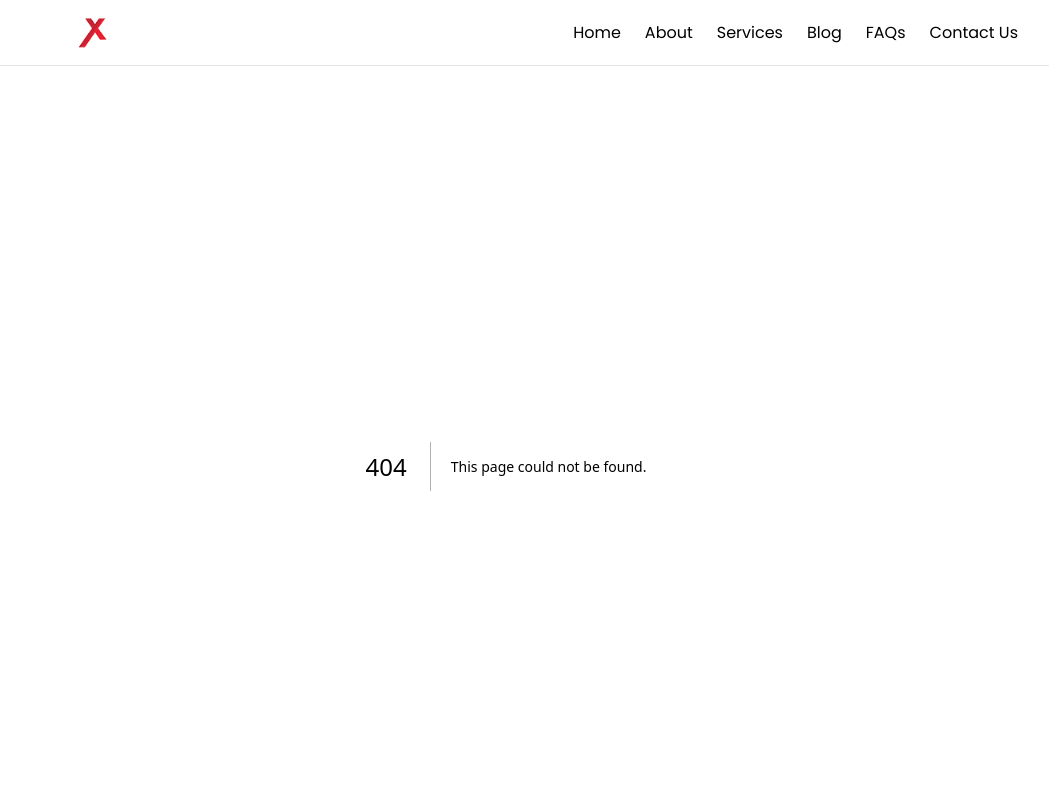
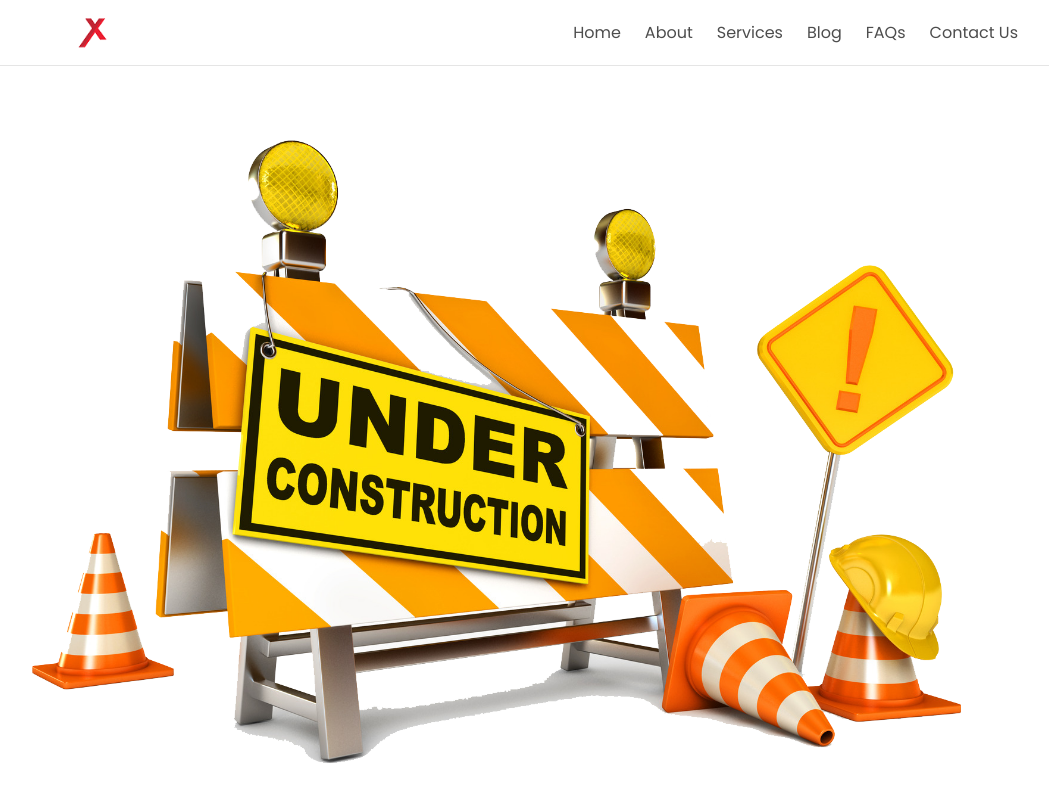
Before and after one commit to ze-ahmed-x/WD-Tradex, a Next.js app: page /register in a window 1280 px wide. Before the commit this address had no page. Shown: the top 800 px of the page, without its empty margins (134-1183 px from the left). Built offline with nearby package versions, Linux system fonts and the light colour scheme.

Commit message:
Complete app v1

```diff
--- a/app/about/page.tsx
+++ b/app/about/page.tsx
@@ -4,7 +4,7 @@ import React from 'react'
 
 const page = () => {
   return (
-    <section className='custom_container mt-10'>
+    <section className='custom_container mt-10 min-h-screen'>
 
     <ImageTextSec imgSrc= {aboutUs.image} imgAlt= { aboutUs.imageAlt } text={aboutUs.text} title= {aboutUs.title} />
     </section>
--- /dev/null
+++ b/app/register/page.tsx
@@ -0,0 +1,15 @@
+import { underConstructionImage } from '@/public'
+import Image from 'next/image'
+import React from 'react'
+
+const page = () => {
+  return (
+    <section className='custom_container mt-10 min-h-screen'>
+        <div className='flex items-start justify-center'>
+            <Image src = { underConstructionImage.src} alt='underConstruction' height={729} width={972} />
+        </div>
+    </section>
+  )
+}
+
+export default page
--- a/public/index.ts
+++ b/public/index.ts
@@ -23,6 +23,7 @@ import linkedIn from './LinkedIn.svg';
 import about from './images/About.jpg';
 import alternateEnery from './images/ae.webp'
 import blog1Image from './images/blog1.jpg'
+import underConstructionImage from './images/UC.webp'
 
 export {
 logo,
@@ -50,4 +51,5 @@ linkedIn,
 about,
 alternateEnery,
 blog1Image,
+underConstructionImage
 }
```
Also changed, not shown: public/images/UC.webp (added).
